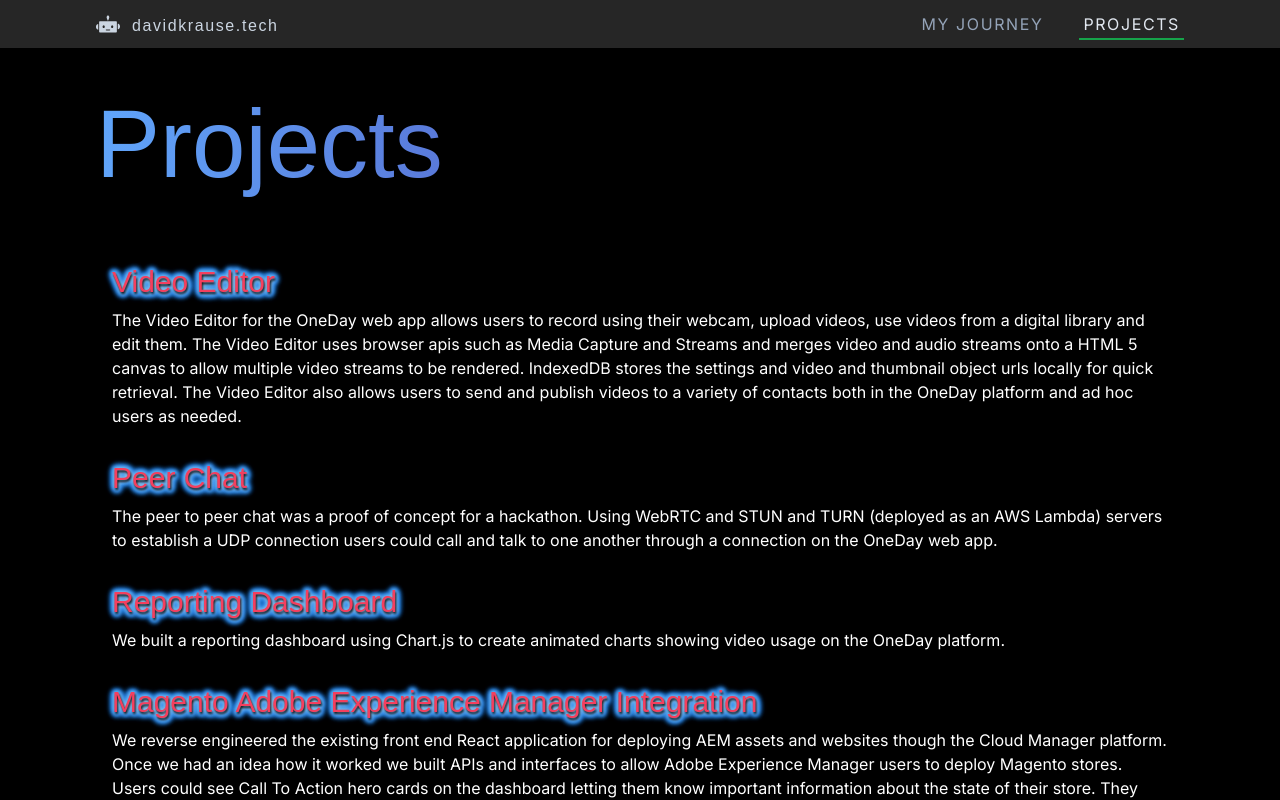
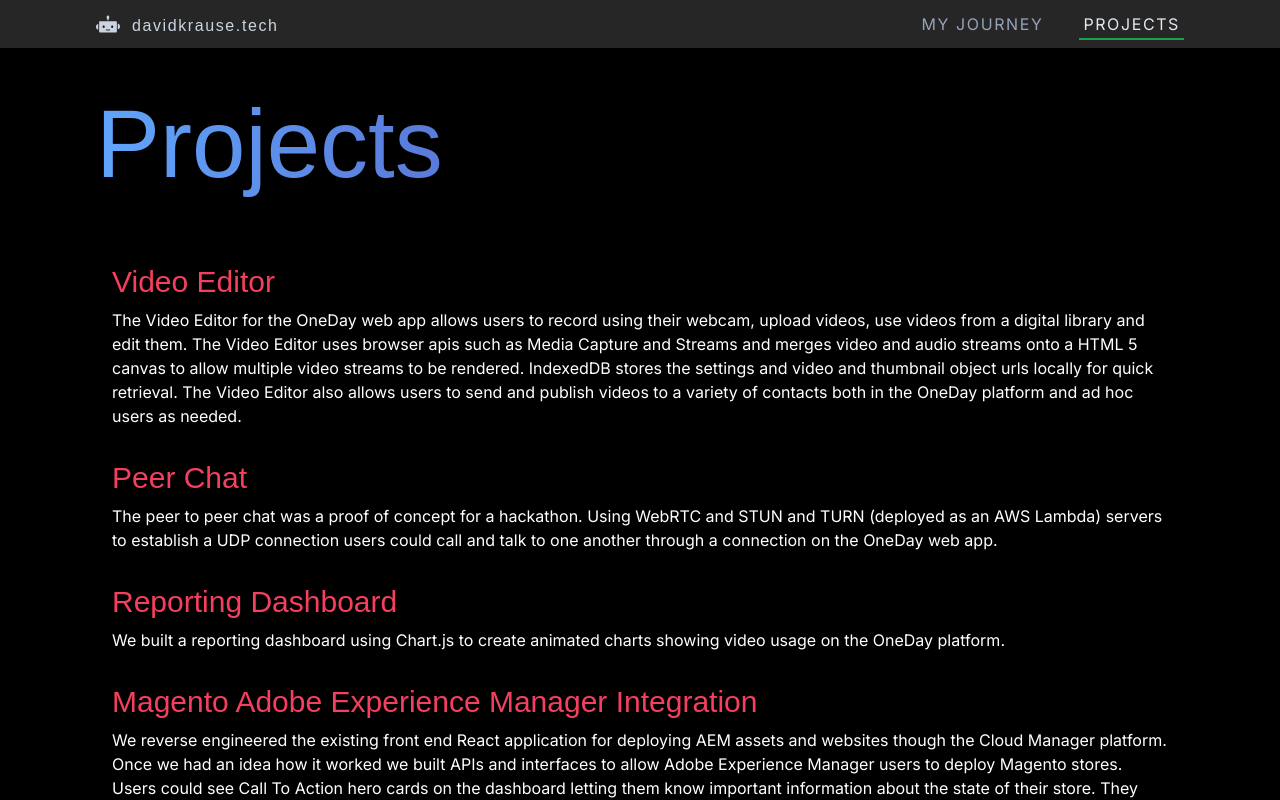
Before and after one commit to thoughtassassin/davidkrause-tech, a Next.js app: page /projects in a window 1280 px wide. Shown: the top 800 px of the page. Built offline with nearby package versions, Linux system fonts and the light colour scheme; a web font is replaced by a local one.

Commit message:
Remove glow on project subheaders

```diff
--- a/app/components/Project.tsx
+++ b/app/components/Project.tsx
@@ -10,7 +10,7 @@ interface ProjectProps {
 export default function Project({ title, description }: ProjectProps) {
   return (
     <div className="p-4 rounded-md shadow-md">
-      <h2 className={`${kode.className} text-3xl mb-2 text-rose-500 drop-shadow-glow`}>{title}</h2>
+      <h2 className={`${kode.className} text-3xl mb-2 text-rose-500`}>{title}</h2>
       <p>{description}</p>
     </div>
   );
```
